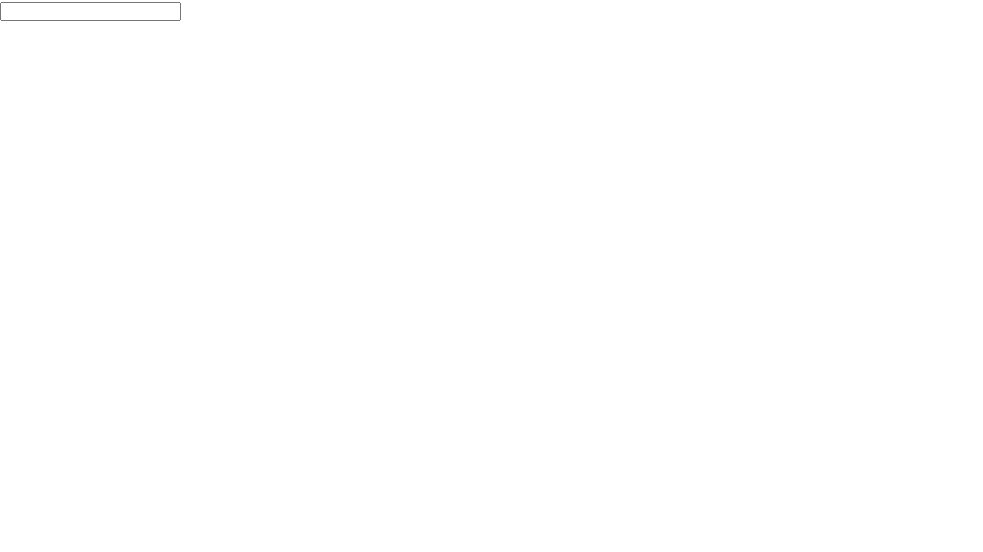
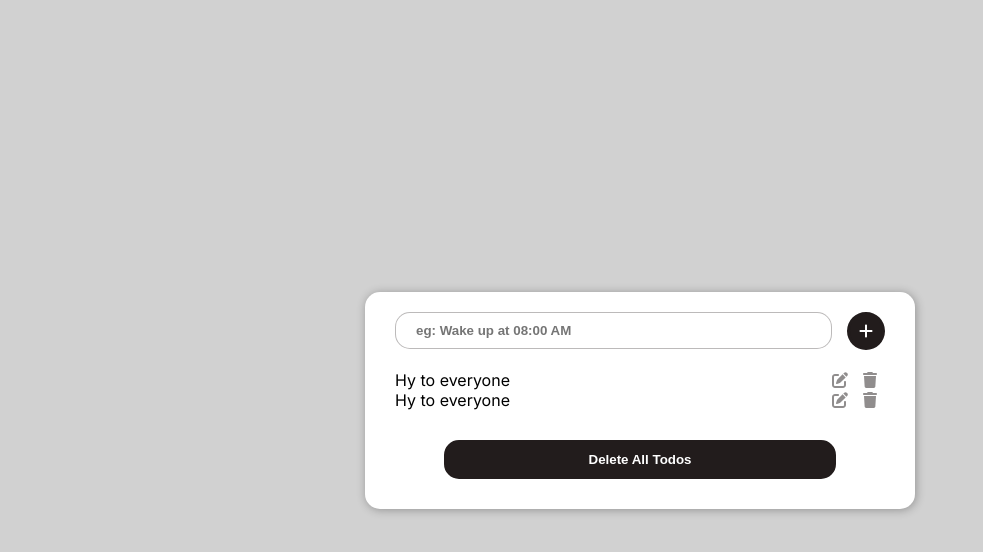
Before and after one commit to ZAINKHAN25/Todo-List-Next-Js-, a Next.js app: page / in a window 1280 px wide. Shown: the top 552 px of the page, without its empty margins (0-983 px from the left). Built offline with nearby package versions, Linux system fonts and the light colour scheme.

Commit message:
Structure ban gya hai

```diff
--- a/src/app/layout.js
+++ b/src/app/layout.js
@@ -11,8 +11,7 @@ export const metadata = {
 export default function RootLayout({ children }) {
   return (
     <html lang="en">
-      <head><link rel="stylesheet" href="https://cdnjs.cloudflare.com/ajax/libs/font-awesome/6.5.1/css/all.min.css" integrity="sha512-DTOQO9RWCH3ppGqcWaEA1BIZOC6xxalwEsw9c2QQeAIftl+Vegovlnee1c9QX4TctnWMn13TZye+giMm8e2LwA==" crossorigin="anonymous" referrerpolicy="no-referrer" /></head>
-      <body className={inter.className}>{children}</body>
+        <body className={inter.className}>{children}</body>
     </html>
   );
 }
--- a/src/app/page.css
+++ b/src/app/page.css
@@ -1,3 +1,113 @@
-.days{
-    background-color: red;
+.body {
+    width: 100vw;
+    min-height: 100vh;
+    display: flex;
+    align-items: center;
+    justify-content: center;
+    overflow-x: hidden;
+    background-color: rgb(209, 209, 209);
 }
+
+.card {
+    width: 550px;
+    background-color: white;
+    padding: 20px 30px;
+    border-radius: 15px;
+    box-shadow: 1px 1px 10px rgba(0, 0, 0, 30%);
+    display: flex;
+    flex-direction: column;
+    justify-content: center;
+    align-items: center;
+}
+
+.inputdiv {
+    width: 100%;
+    display: flex;
+    justify-content: center;
+    align-items: center;
+}
+
+.inputOfToDoList {
+    width: 90%;
+    padding: 10px 20px;
+    border-radius: 15px;
+    border: 1px solid rgba(34, 28, 28, 30%);
+    outline: none;
+    font-weight: 600;
+}
+
+.inputOfToDoList:focus {
+    border: 1px solid rgba(34, 28, 28, 80%);
+}
+
+.searhBarDiv {
+    width: 38px;
+    height: 38px;
+    display: flex;
+    align-items: center;
+    justify-content: center;
+    background-color: rgb(34, 28, 28);
+    border: 3px solid rgb(34, 28, 28);
+    border-radius: 50%;
+    margin-left: 15px;
+    color: white;
+    transition: all .5s;
+}
+
+.searhBarDiv:hover {
+    background-color: white;
+    color: rgb(34, 28, 28);
+}
+
+.listDiv {
+    display: flex;
+    flex-direction: column;
+    justify-content: center;
+    align-items: center;
+    width: 100%;
+    margin-top: 20px;
+}
+
+.singleDiv {
+    width: 100%;
+    display: flex;
+    justify-content: space-between;
+    align-items: center;
+}
+
+.iconsOfEdit {
+    margin: 0 5px;
+    cursor: pointer;
+    transition: all .5s;
+    color: rgba(34, 28, 28, 50%);
+}
+
+.iconsOfEdit:hover {
+    color: rgba(34, 28, 28, 80%);
+}
+
+.deleteListDiv {
+    width: 100%;
+    display: flex;
+    justify-content: center;
+    align-items: center;
+    margin: 30px auto 10px auto;
+}
+
+.deleteListDiv button {
+    width: 80%;
+    background-color: rgb(34, 28, 28);
+    border: none;
+    color: white;
+    border-radius: 15px;
+    padding: 10px 20px;
+    cursor: pointer;
+    border: 2px solid rgb(34, 28, 28);
+    font-weight: bold;
+    transition: all .5s;
+}
+
+.deleteListDiv button:hover {
+    background-color: transparent;
+    color: rgb(34, 28, 28);
+}
--- a/src/app/page.jsx
+++ b/src/app/page.jsx
@@ -1,4 +1,7 @@
-import "./page.css"
+import { FontAwesomeIcon } from "@fortawesome/react-fontawesome";
+import "./page.css";
+import { faPenToSquare, faPlus, faTrash } from "@fortawesome/free-solid-svg-icons";
+
 
 
 export default function Home() {
@@ -6,15 +9,30 @@ export default function Home() {
     <div className="body">
       <div className="card">
         <div className="inputdiv">
-          <input type="text" className="inputOfToDoList" />
+          <input type="text" className="inputOfToDoList" placeholder="eg: Wake up at 08:00 AM" />
+          <div className="searhBarDiv">
+            <FontAwesomeIcon icon={faPlus} width={20} />
+          </div>
         </div>
         <div className="listDiv">
           <div className="singleDiv">
-            <div className="mainMessage"></div>
+            <div className="mainMessage">Hy to everyone</div>
             <div className="btnDiv">
-
+              <FontAwesomeIcon className="iconsOfEdit" icon={faPenToSquare} width={20} />
+              <FontAwesomeIcon className="iconsOfEdit" icon={faTrash} width={20} />
             </div>
           </div>
+          <div className="singleDiv">
+            <div className="mainMessage">Hy to everyone</div>
+            <div className="btnDiv">
+              <FontAwesomeIcon className="iconsOfEdit" icon={faPenToSquare} width={20} />
+              <FontAwesomeIcon className="iconsOfEdit" icon={faTrash} width={20} />
+            </div>
+          </div>
+        </div>
+
+        <div className="deleteListDiv">
+          <button>Delete All Todos</button>
         </div>
       </div>
     </div>
```
Also changed, not shown: package.json (+6 -2 lines), 1 other file (tests, documents, lock files or other folders).
